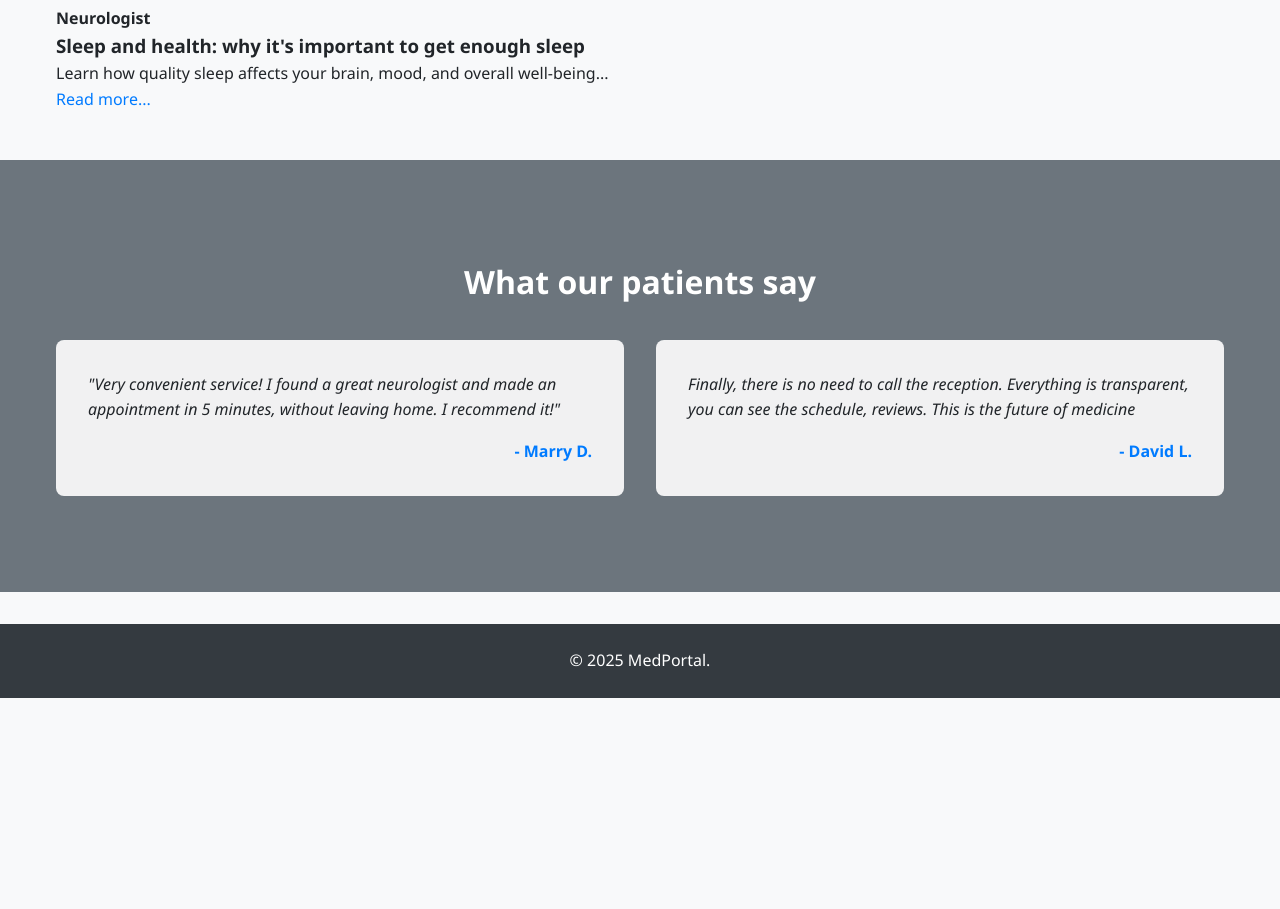
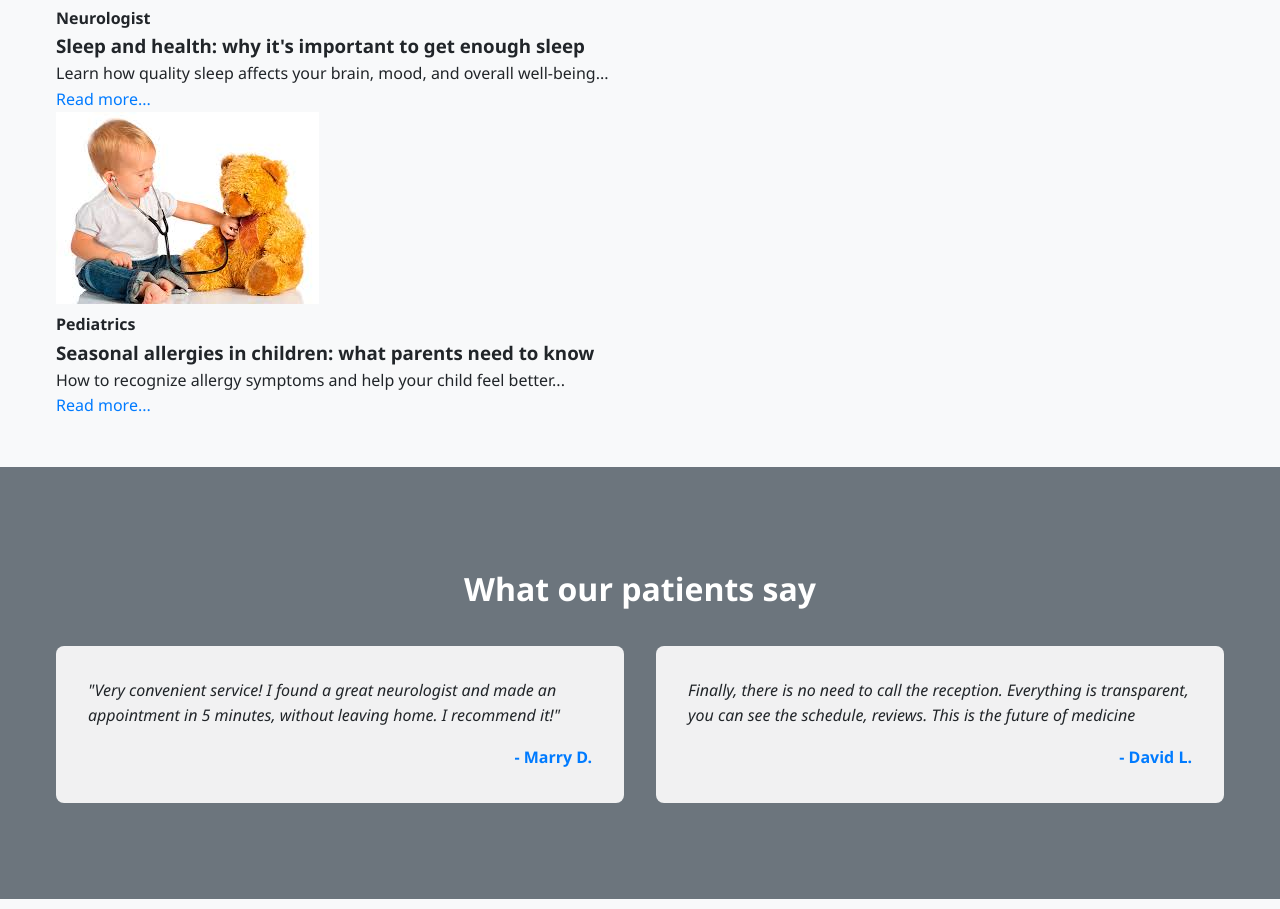
Before and after one commit to Cauteros974/medical-portal, a React (Vite) app: page / in a window 1280 px wide. Shown: the part 3040-3949 px from the top of the page. Before the commit the page ends 3738 px from the top, so only its background shows below. Built offline with nearby package versions, Linux system fonts and the light colour scheme.

Commit message:
Update HomePage.jsx

```diff
--- a/src/pages/HomePage.jsx
+++ b/src/pages/HomePage.jsx
@@ -110,6 +110,16 @@ const HomePage = () => {
                       <a href="#">Read more...</a>
                   </div>
                 </div>
+
+                <div className="article-card">
+                  <img src="/images/images-child.jpeg" alt="Child health" />
+                  <div className="article-content">
+                      <h4>Pediatrics</h4>
+                      <h3>Seasonal allergies in children: what parents need to know</h3>
+                      <p>How to recognize allergy symptoms and help your child feel better...</p>
+                      <a href="#">Read more...</a>
+                  </div>
+              </div>
             </section>
 
             <section className="testimonials-section">
```
